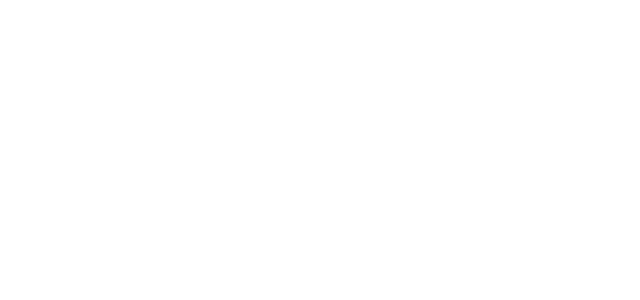
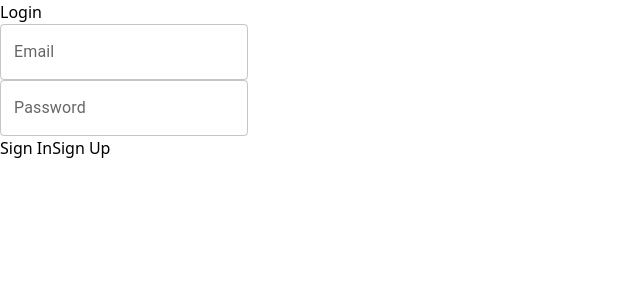
Before and after one commit to ShehalShah/Stock, a React (Vite) app in the folder frontend/: page /auth in a window 1280 px wide. Before the commit this address had no page. Shown: the top 300 px of the page, without its empty margins (0-640 px from the left). Built offline with nearby package versions, Linux system fonts and the light colour scheme; what subscriptions-transport-ws would draw is missing.

Commit message:
auth page

```diff
--- a/frontend/package.json
+++ b/frontend/package.json
@@ -17,6 +17,7 @@
     "@mui/material": "^5.13.4",
     "@mui/system": "^5.13.2",
     "apollo-client": "^2.6.10",
+    "axios": "^1.4.0",
     "graphql-ws": "^5.13.1",
     "react": "^18.2.0",
     "react-chartjs-2": "^5.2.0",
--- a/frontend/src/App.jsx
+++ b/frontend/src/App.jsx
@@ -1,5 +1,6 @@
 import React from 'react';
 import { BrowserRouter as Router, Route, Routes } from 'react-router-dom';
+import Auth from './pages/Auth';
 import Home from './pages/Home';
 import Stock from './pages/Stock';
 // import Portfolio from './pages/Portfolio';
@@ -10,6 +11,7 @@
       <Routes>
       <Route element={<Home />} exact path="/" />
       <Route element={<Stock />} exact path="/stock/:symbol" />
+      <Route element={<Auth />} exact path="/auth" />
       {/* <Route element={<Portfolio />} exact path="/portfolio" /> */}
       </Routes>
     </Router>
--- a/frontend/src/main.jsx
+++ b/frontend/src/main.jsx
@@ -9,6 +9,7 @@
 import { createClient } from 'graphql-ws';
 import { SubscriptionClient } from "subscriptions-transport-ws";
 import App from './App';
+import "./input.css"
 //import  {typeDefs} from "../../backend/graphschema"
 
 // const wsLink = new WebSocketLink({
--- /dev/null
+++ b/frontend/src/pages/Auth.jsx
@@ -0,0 +1,170 @@
+import React, { useState } from 'react';
+import axios from 'axios';
+import { TextField, Button } from '@mui/material';
+
+const LoginForm = ({ switchForm }) => {
+  const [email, setEmail] = useState('');
+  const [password, setPassword] = useState('');
+
+  const handleEmailChange = (e) => {
+    setEmail(e.target.value);
+  };
+
+  const handlePasswordChange = (e) => {
+    setPassword(e.target.value);
+  };
+
+  const handleLogin = async (e) => {
+    e.preventDefault();
+    try {
+      const response = await axios.post('http://localhost:4000/login', { email, password });
+      const { token } = response.data;
+      console.log(token);
+    } catch (error) {
+      console.error(error);
+    }
+  };
+
+  return (
+    <form onSubmit={handleLogin}>
+      <h2 className="text-2xl font-bold mb-4">Login</h2>
+      <div className="mb-4">
+        <TextField
+          className="appearance-none border rounded w-full py-2 px-3 text-gray-700 leading-tight focus:outline-none focus:shadow-outline"
+          id="email"
+          type="email"
+          label="Email"
+          value={email}
+          onChange={handleEmailChange}
+        />
+      </div>
+      <div className="mb-4">
+        <TextField
+          className="appearance-none border rounded w-full py-2 px-3 text-gray-700 leading-tight focus:outline-none focus:shadow-outline"
+          id="password"
+          type="password"
+          label="Password"
+          value={password}
+          onChange={handlePasswordChange}
+        />
+      </div>
+      <div className="flex items-center justify-between">
+        <button
+          className="bg-blue-500 hover:bg-blue-700 text-white font-bold py-2 px-4 rounded focus:outline-none focus:shadow-outline"
+          type="submit"
+        >
+          Sign In
+        </button>
+        <button
+          className="bg-gray-300 hover:bg-gray-400 text-gray-800 font-bold py-2 px-4 rounded focus:outline-none focus:shadow-outline"
+          type="button"
+          onClick={switchForm}
+        >
+          Sign Up
+        </button>
+      </div>
+    </form>
+  );
+};
+
+const SignupForm = ({ switchForm }) => {
+  const [name, setName] = useState('');
+  const [email, setEmail] = useState('');
+  const [password, setPassword] = useState('');
+
+  const handleNameChange = (e) => {
+    setName(e.target.value);
+  };
+
+  const handleEmailChange = (e) => {
+    setEmail(e.target.value);
+  };
+
+  const handlePasswordChange = (e) => {
+    setPassword(e.target.value);
+  };
+
+  const handleSignup = async (e) => {
+    e.preventDefault();
+    try {
+      const response = await axios.post('http://localhost:4000/register', { name, email, password });
+      const { token } = response.data;
+      console.log(token);
+    } catch (error) {
+      console.error(error);
+    }
+  };
+
+  return (
+    <form onSubmit={handleSignup}>
+      <h2 className="text-2xl font-bold mb-4">Sign Up</h2>
+      <div className="mb-4">
+        <TextField
+          className="appearance-none border rounded w-full py-2 px-3 text-gray-700 leading-tight focus:outline-none focus:shadow-outline"
+          id="name"
+          type="text"
+          label="Name"
+          value={name}
+          onChange={handleNameChange}
+        />
+      </div>
+      <div className="mb-4">
+        <TextField
+          className="appearance-none border rounded w-full py-2 px-3 text-gray-700 leading-tight focus:outline-none focus:shadow-outline"
+          id="email"
+          type="email"
+          label="Email"
+          value={email}
+          onChange={handleEmailChange}
+        />
+      </div>
+      <div className="mb-4">
+        <TextField
+          className="appearance-none border rounded w-full py-2 px-3 text-gray-700 leading-tight focus:outline-none focus:shadow-outline"
+          id="password"
+          type="password"
+          label="Password"
+          value={password}
+          onChange={handlePasswordChange}
+        />
+      </div>
+      <div className="flex items-center justify-between">
+        <button
+          className="bg-blue-500 hover:bg-blue-700 text-white font-bold py-2 px-4 rounded focus:outline-none focus:shadow-outline"
+          type="submit"
+        >
+          Sign Up
+        </button>
+        <button
+          className="bg-gray-300 hover:bg-gray-400 text-gray-800 font-bold py-2 px-4 rounded focus:outline-none focus:shadow-outline"
+          type="button"
+          onClick={switchForm}
+        >
+          Sign In
+        </button>
+      </div>
+    </form>
+  );
+};
+
+const LoginPage = () => {
+  const [showLogin, setShowLogin] = useState(true);
+
+  const switchForm = () => {
+    setShowLogin(!showLogin);
+  };
+
+  return (
+    <div className="flex items-center justify-center h-screen bg-gray-900">
+      <div className="w-96 bg-white rounded shadow-md p-8">
+        {showLogin ? (
+          <LoginForm switchForm={switchForm} />
+        ) : (
+          <SignupForm switchForm={switchForm} />
+        )}
+      </div>
+    </div>
+  );
+};
+
+export default LoginPage;
--- a/frontend/src/pages/Home.jsx
+++ b/frontend/src/pages/Home.jsx
@@ -10,7 +10,6 @@
   const symbol = "hello";
   const client = useApolloClient();
 
-  // Subscribe to stock updates using useSubscription
   const { data: stockUpdateData } = useSubscription(STOCK_UPDATE_SUBSCRIPTION, {
     variables: { symbol },
     onSubscriptionData: ({ subscriptionData }) => {
@@ -21,7 +20,6 @@
 
         const updatedStocks = data.getAllStocks.map((stock) => {
           if (stock.identifier === updatedStock.identifier) {
-            console.log("yo");
             return updatedStock;
           }
           return stock;
--- a/frontend/src/pages/Stock.jsx
+++ b/frontend/src/pages/Stock.jsx
@@ -27,7 +27,6 @@
   } else {
     const stock = stockUpdateData ? stockUpdateData.stockUpdate : data.getStock;
 
-    // Prepare chart data
     const chartData = {
       labels: ['Year Low', 'Open', 'Day Low', 'Day High', 'Last Price', 'Previous Close', 'Year High'],
       datasets: [
@@ -42,17 +41,16 @@
             stock.previousClose,
             stock.yearHigh,
           ],
-          backgroundColor: 'rgba(15, 185, 177, 0.2)', // Fluorescent Green background color
+          backgroundColor: 'rgba(15, 185, 177, 0.2)',
           borderColor: 'rgba(100, 250, 200, 1)',
           fill: {
-            target: 'origin', // Set the fill options
+            target: 'origin',
             above: 'rgba(15, 185, 177, 0.2)',
           },
         },
       ],
     };
 
-    // Chart options
     const chartOptions = {
       scales: {
         y: {
@@ -61,7 +59,7 @@
       },
       plugins: {
         legend: {
-          display: true, // Hide legend
+          display: true,
         },
       },
     };
```
Also changed, not shown: 2 other files (tests, documents, lock files or other folders).
